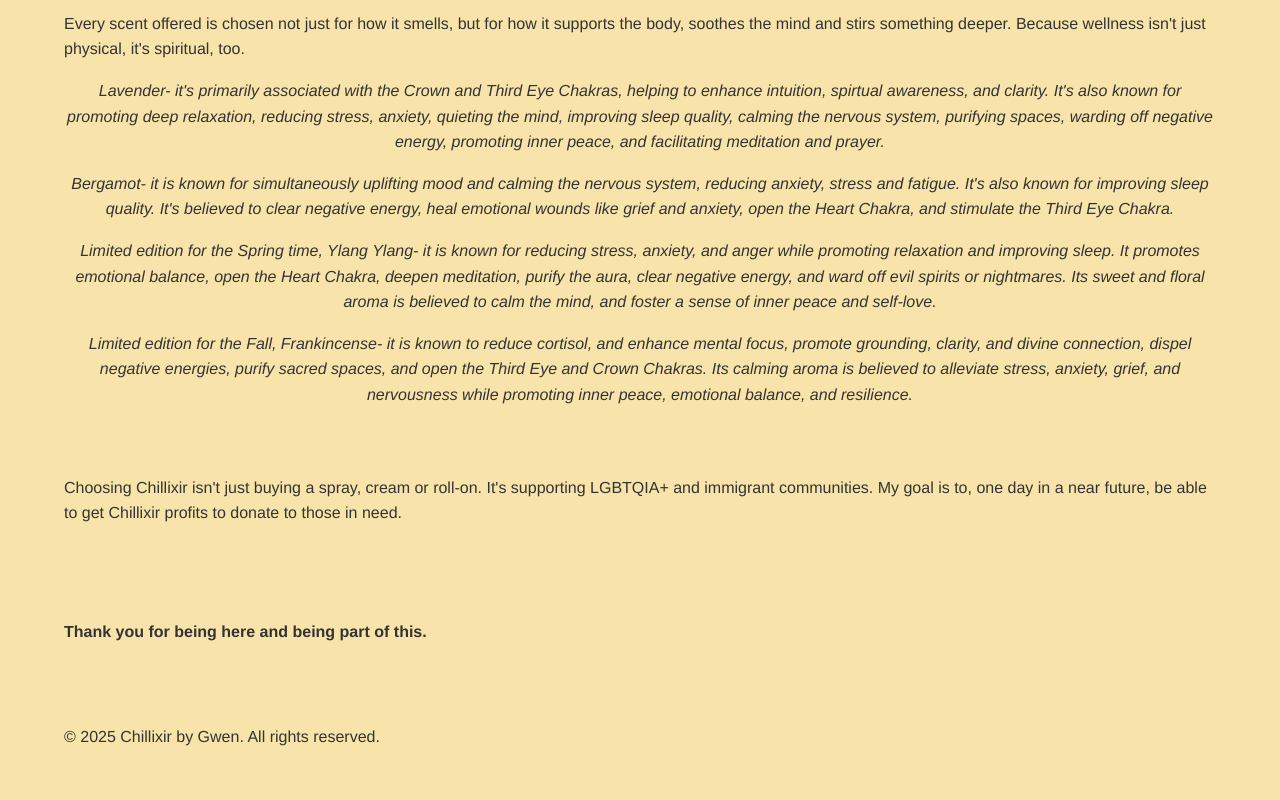
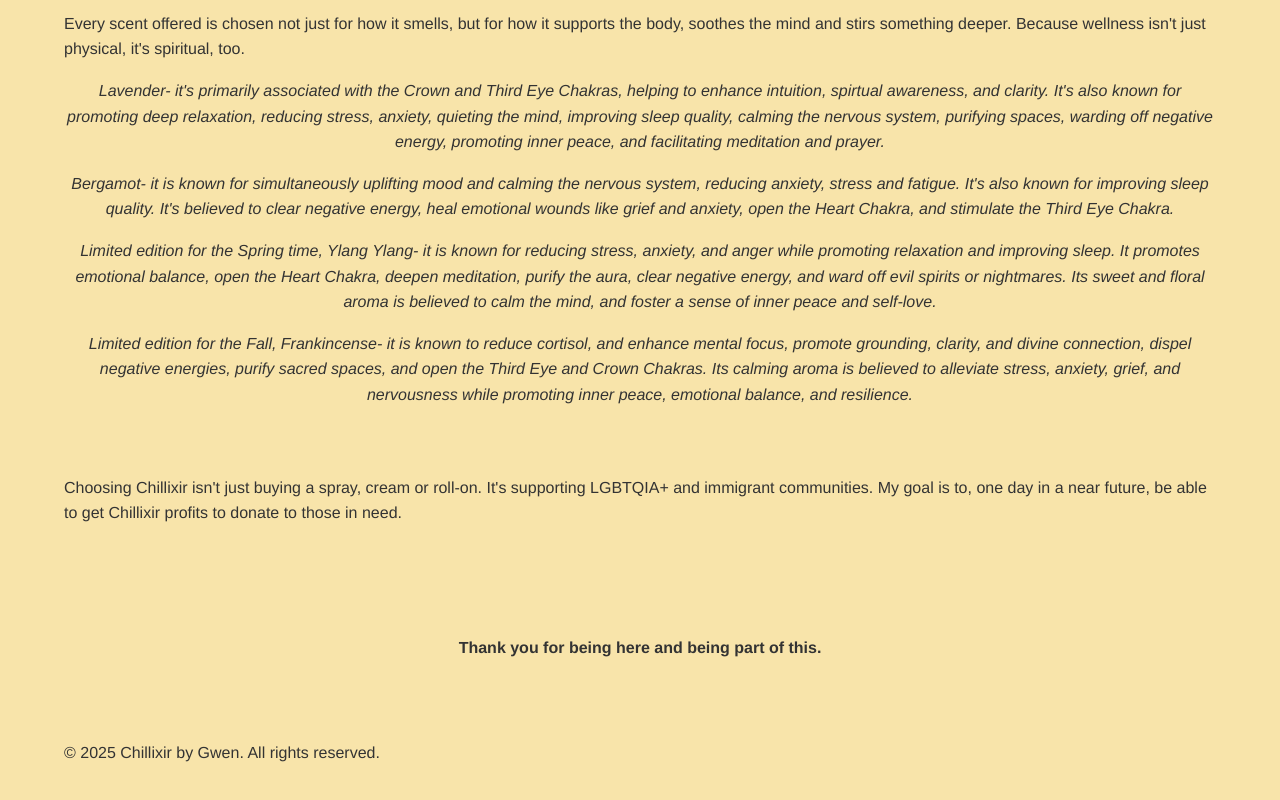
Before and after one commit to gwensayshellobekindbuttakenoshit/chillixir, a plain HTML site: page about-me-en.html in a window 1280 px wide. Shown: the part 761-1561 px from the top of the page. Drawn offline with Linux system fonts and the light colour scheme.

Commit message:
Center thank you message in about-me-en.html

```diff
--- a/about-me-en.html
+++ b/about-me-en.html
@@ -133,7 +133,7 @@
                 <br>
                 <br>
                 <br>
-                <p><strong>Thank you for being here and being part of this.</strong></p>
+                <p><strong><center>Thank you for being here and being part of this.</center></strong></p>
 
 
 
```
